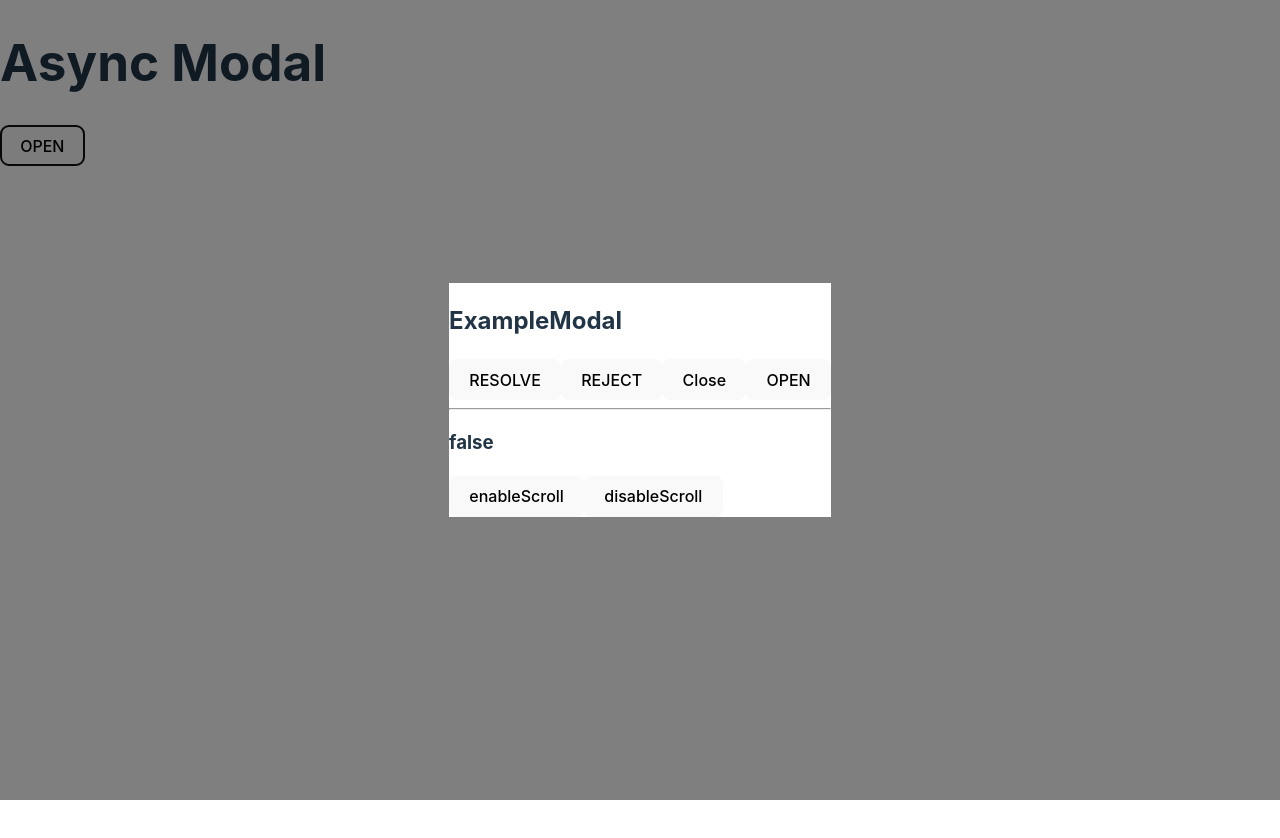
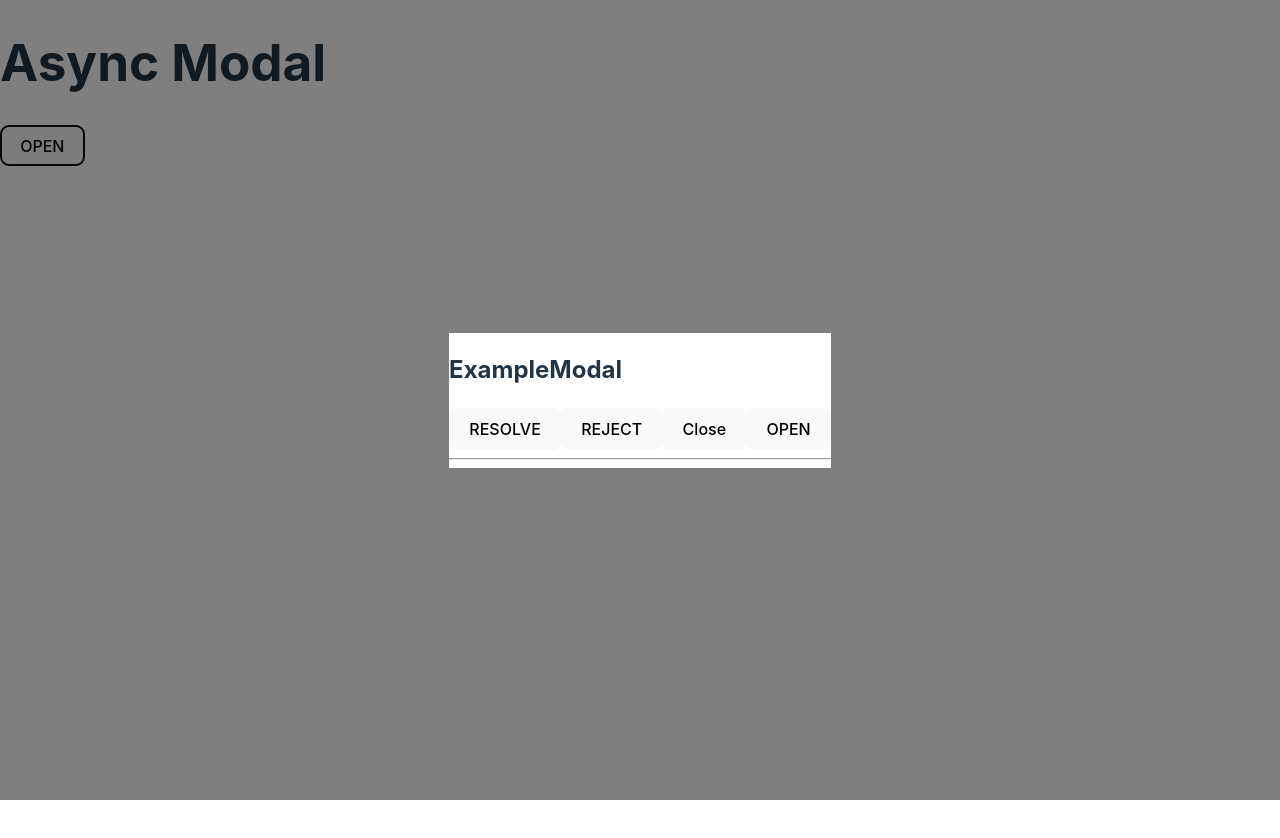
Before and after one commit to livemehere/async-modal-react, a React (Vite) app: page / in a window 1280 px wide. Both pictures are taken after a click on the button "OPEN". Shown: the top 838 px of the page. Built offline with nearby package versions, Linux system fonts and the light colour scheme.

Commit message:
:sparkles: 2.0.0

```diff
--- a/package.json
+++ b/package.json
@@ -1,6 +1,6 @@
 {
   "name": "async-modal-react",
-  "version": "1.3.0",
+  "version": "2.0.0",
   "type": "module",
   "description": "A React modal that can be used with Promise.",
   "repository": "https://github.com/livemehere/async-modal-react",
--- a/src/App.tsx
+++ b/src/App.tsx
@@ -5,9 +5,14 @@ function App() {
   const { pushModal } = useModal();
 
   const openModal = async () => {
-    const result = await pushModal<string, ExampleProps>(ExampleModal, {
-      name: "kong",
-    });
+    const result = await pushModal<string, ExampleProps>(
+      ExampleModal,
+      { name: "kong" },
+      {
+        onClickOutsideClose: true,
+        disableScroll: true,
+      },
+    );
 
     console.log(result);
   };
--- a/src/components/ExampleModal.tsx
+++ b/src/components/ExampleModal.tsx
@@ -6,8 +6,7 @@ export interface ExampleProps extends ModalProps {
 }
 
 const ExampleModal = ({ close, resolve, reject, name }: ExampleProps) => {
-  const { pushModal, scrollAbleStatus, disableScroll, enableScroll } =
-    useModal();
+  const { pushModal } = useModal();
 
   const openModal = async () => {
     const result = await pushModal<string, ExampleProps>(ExampleModal, {
@@ -29,9 +28,6 @@ const ExampleModal = ({ close, resolve, reject, name }: ExampleProps) => {
       <button onClick={close}>Close</button>
       <button onClick={openModal}>OPEN</button>
       <hr />
-      <h3>{scrollAbleStatus ? "true" : "false"}</h3>
-      <button onClick={enableScroll}>enableScroll</button>
-      <button onClick={disableScroll}>disableScroll</button>
     </div>
   );
 };
--- a/src/lib/components/ModalProvider.tsx
+++ b/src/lib/components/ModalProvider.tsx
@@ -19,11 +19,9 @@ export const ModalProvider = ({
   const [modals, setModals] = useState<ModalType[]>([]);
   const modalIdRef = useRef(0);
   const originalOverflow = useRef("");
-  const [disableScrollForce, setDisableScrollForce] = useState(true);
-  const scrollAbleStatus = !disableScrollForce && !disableBodyScrollWhenOpen;
 
+  /* Close Modal when click outside modal.options overwrite global provider props options. */
   useEffect(() => {
-    if (!closeOnOutsideClick) return;
     const modalRoot = document.getElementById("modal-root");
     if (!modalRoot) return;
 
@@ -37,7 +35,12 @@ export const ModalProvider = ({
       }
       if (!flag) {
         const modal = modals[modals.length - 1];
-        if (modal) {
+        const individualModalCloseOnOutsideClick =
+          modal?.options?.onClickOutsideClose !== undefined
+            ? modal.options.onClickOutsideClose
+            : disableBodyScrollWhenOpen;
+
+        if (modal && individualModalCloseOnOutsideClick) {
           modal.reject("click outside");
         }
       }
@@ -47,7 +50,7 @@ export const ModalProvider = ({
     return () => {
       window.removeEventListener("mousedown", handler);
     };
-  }, [modals, closeOnOutsideClick]);
+  }, [modals, closeOnOutsideClick, disableBodyScrollWhenOpen]);
 
   /* Clear All Modal when popstate change */
   useEffect(() => {
@@ -64,39 +67,49 @@ export const ModalProvider = ({
 
   /* Disable Scroll */
   useEffect(() => {
-    if (originalOverflow.current === "") {
-      originalOverflow.current = window.getComputedStyle(
-        document.body,
-      ).overflow;
+    function disableScroll() {
+      if (originalOverflow.current === "") {
+        originalOverflow.current = window.getComputedStyle(
+          document.body,
+        ).overflow;
+      }
+      window.addEventListener("wheel", handler, {
+        passive: false,
+      });
+      window.addEventListener("touchmove", handler, {
+        passive: false,
+      });
+      document.documentElement.style.overflow = "hidden";
     }
 
-    function disableScroll(e: Event) {
+    function enableScroll() {
+      window.removeEventListener("wheel", handler);
+      window.removeEventListener("touchmove", handler);
+      document.documentElement.style.overflow = originalOverflow.current;
+      originalOverflow.current = "";
+    }
+
+    function handler(e: Event) {
       e.preventDefault();
       e.stopPropagation();
     }
 
-    if (disableScrollForce && disableBodyScrollWhenOpen && modals.length > 0) {
-      window.addEventListener("wheel", disableScroll, {
-        passive: false,
-      });
-      window.addEventListener("touchmove", disableScroll, {
-        passive: false,
-      });
-      document.documentElement.style.overflow = "hidden";
+    const hasDisableScrollModal = modals.some(
+      (modal) => modal.options?.disableScroll,
+    );
+    if (
+      (disableBodyScrollWhenOpen || hasDisableScrollModal) &&
+      modals.length > 0
+    ) {
+      disableScroll();
     } else {
-      window.removeEventListener("wheel", disableScroll);
-      window.removeEventListener("touchmove", disableScroll);
-      document.documentElement.style.overflow = originalOverflow.current;
-      originalOverflow.current = "";
+      enableScroll();
     }
 
     return () => {
-      window.removeEventListener("wheel", disableScroll);
-      window.removeEventListener("touchmove", disableScroll);
-      document.documentElement.style.overflow = originalOverflow.current;
-      originalOverflow.current = "";
+      enableScroll();
     };
-  }, [modals, disableBodyScrollWhenOpen, disableScrollForce]);
+  }, [modals, disableBodyScrollWhenOpen]);
 
   const showModal = modals.length > 0;
   return (
@@ -105,8 +118,6 @@ export const ModalProvider = ({
         modals,
         setModals,
         modalIdRef,
-        setDisableScrollForce,
-        scrollAbleStatus,
       }}
     >
       {showModal && (
--- a/src/lib/hooks/useModal.ts
+++ b/src/lib/hooks/useModal.ts
@@ -1,14 +1,14 @@
 import { FC, useContext } from "react";
 import { ModalContext } from "../ModalContext.ts";
-import { ModalProps, ModalType } from "../types/modal.ts";
+import { ModalOptions, ModalProps, ModalType } from "../types/modal.ts";
 
 export const useModal = () => {
-  const { setModals, modalIdRef, setDisableScrollForce, scrollAbleStatus } =
-    useContext(ModalContext);
+  const { setModals, modalIdRef } = useContext(ModalContext);
 
   const pushModal = <Result = any, Props extends ModalProps = any>(
     component: FC<Props>,
     props?: Omit<Props, keyof ModalProps>,
+    options?: ModalOptions,
   ) => {
     return new Promise<Result>((resolve, reject) => {
       const modalId = modalIdRef.current++;
@@ -16,6 +16,7 @@ export const useModal = () => {
         id: modalId,
         component,
         props,
+        options,
         close: () => {
           removeModal(modalId);
           reject("Modal closed");
@@ -41,19 +42,8 @@ export const useModal = () => {
     setModals([]);
   };
 
-  const disableScroll = () => {
-    setDisableScrollForce(true);
-  };
-
-  const enableScroll = () => {
-    setDisableScrollForce(false);
-  };
-
   return {
     pushModal,
     closeAllModals,
-    disableScroll,
-    enableScroll,
-    scrollAbleStatus: scrollAbleStatus,
   };
 };
--- a/src/main.tsx
+++ b/src/main.tsx
@@ -5,9 +5,9 @@ import { ModalProvider } from "./lib/index.ts";
 
 ReactDOM.createRoot(document.getElementById("root")!).render(
   <ModalProvider
-    closeOnOutsideClick={true}
-    disableBodyScrollWhenOpen={true}
-    closeOnRouteChange={true}
+    closeOnOutsideClick={false}
+    disableBodyScrollWhenOpen={false}
+    closeOnRouteChange={false}
   >
     <App />
   </ModalProvider>,
```
Also changed, not shown: src/lib/types/modal.ts (+7 -2 lines), 1 other file (tests, documents, lock files or other folders).
